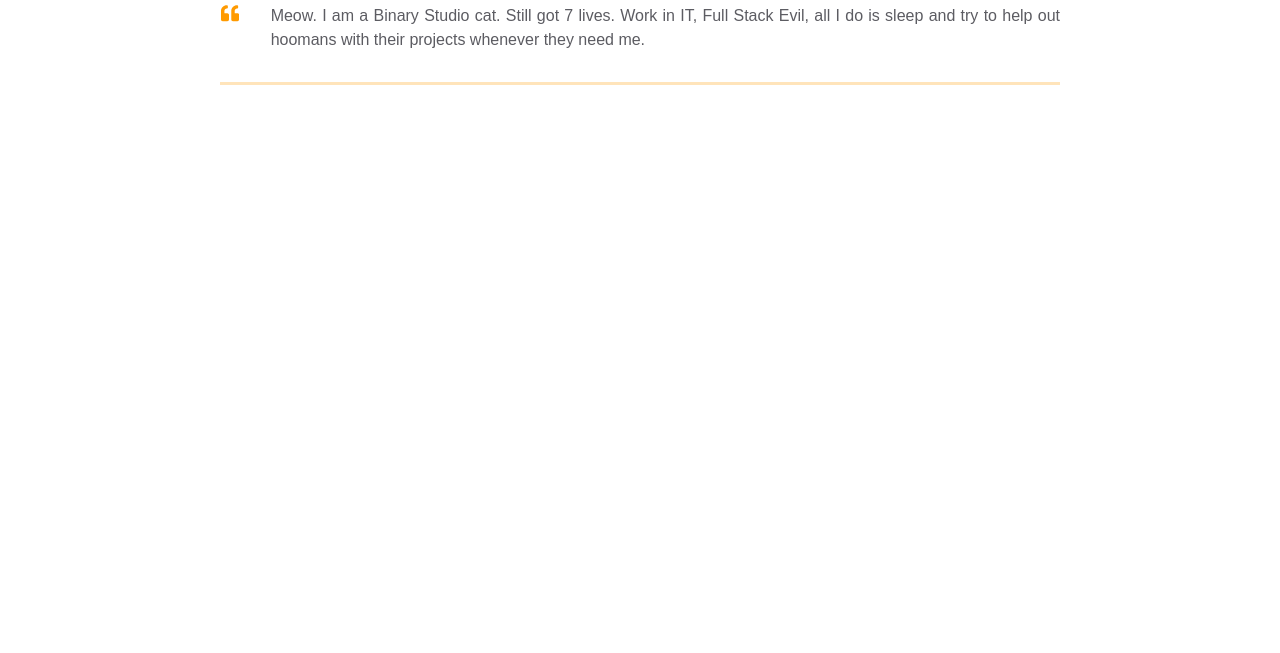
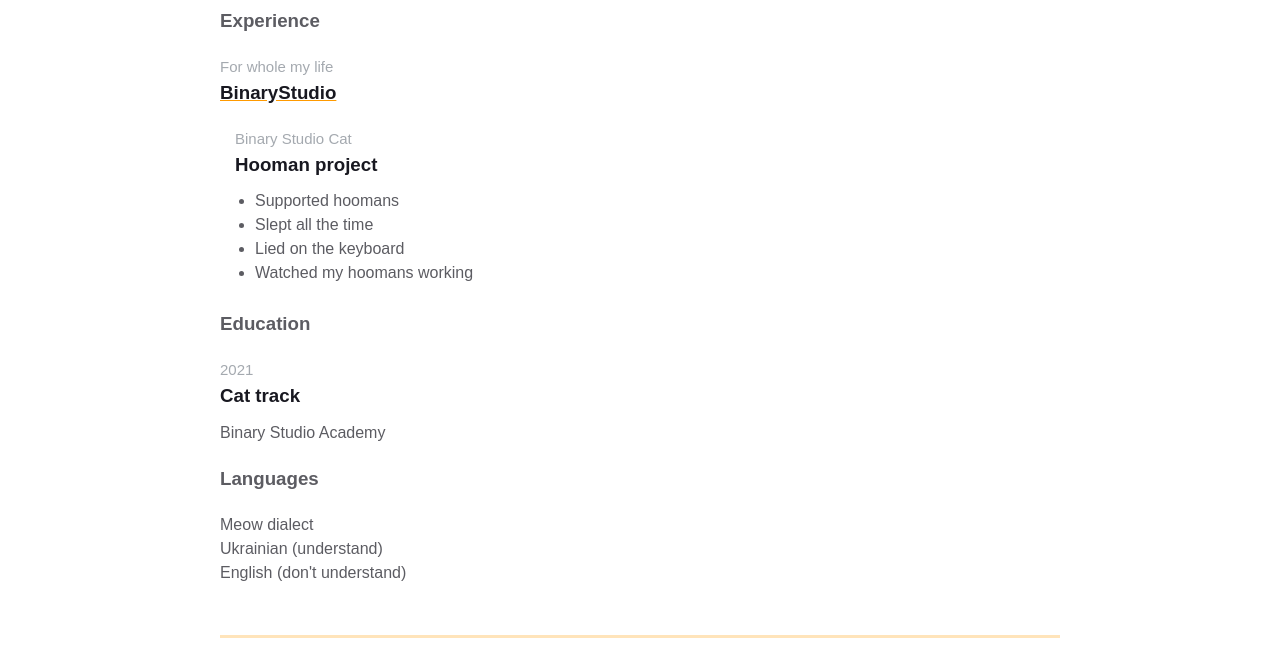
Before and after one commit to lera777/homepage, a plain HTML site: page index.html in a window 1280 px wide. Shown: the part 539-1192 px from the top of the page. Before the commit the page ends 800 px from the top, so only its background shows below. Drawn offline with Linux system fonts and the light colour scheme.

Commit message:
Added index.html body content

```diff
--- a/index.html
+++ b/index.html
@@ -7,7 +7,6 @@
     <meta name="viewport" content="width=device-width, initial-scale=1" />
   </head>
   <body>
-    ― Hello World! &#x1F609;
     <main>
         <div class="resume">
           <div class="container">
@@ -22,12 +21,7 @@
                   <img class="contact-info__avatar" src="assets/avatar.png" alt="Avatar">
                 </div>
 
-                <div class="contact-info__block"></div>
-              </div>
-            </div>
-          </div>
-        </div>
-      </main>
+                <div class="contact-info__block">
                     <a href="" rel="author" class="contact-info__item">
                         <div class="contact-info__item-icon-wrapper">
                           <svg class="contact-info__item-icon" xmlns="http://www.w3.org/2000/svg" viewBox="0 0 384 512">
@@ -48,23 +42,78 @@
                         </div>
                         <span>binary-studio</span>
                       </a>
+
+                </div>
+              </div>
+            </div>
+          </div>
+        </div>
+      </main>
+
+
       <div class="container">
         <div class="resume__block">
-          <div class="intro">
-            <div class="intro__icon-wrapper">
-              <svg class="intro__icon" xmlns="http://www.w3.org/2000/svg" viewBox="0 0 512 512">
-                <path
-                  d="M464 256h-80v-64c0-35.3 28.7-64 64-64h8c13.3 0 24-10.7 24-24V56c0-13.3-10.7-24-24-24h-8c-88.4 0-160 71.6-160 160v240c0 26.5 21.5 48 48 48h128c26.5 0 48-21.5 48-48V304c0-26.5-21.5-48-48-48zm-288 0H96v-64c0-35.3 28.7-64 64-64h8c13.3 0 24-10.7 24-24V56c0-13.3-10.7-24-24-24h-8C71.6 32 0 103.6 0 192v240c0 26.5 21.5 48 48 48h128c26.5 0 48-21.5 48-48V304c0-26.5-21.5-48-48-48z">
-                </path>
-              </svg>
+          <div class="skills">
+            <h3 class="skills__header">Skills</h3>
+            <p class="skills__text">Sleep, eat, more sleep, meow, mrrr, purr. </p>
           </div>
-            <p class="intro_text">Meow.
-              I am a Binary Studio cat. Still got 7 lives. Work in IT, Full Stack Evil,
-              all I do is sleep and try to help out hoomans with their projects whenever
-              they need me.
+
+        </div>
+      </div>
+      <div class="container">
+        <div class="resume__block">
+          <div class="main-info fh">
+
+            <div class="experiences">
+                <h3 class="experiences__header">Experience</h3>
+  <div class="experiences__company">
+    <div class="experiences__company-header">
+      <span class="experiences__company-header-durability">For whole my life</span>
+      <h3 class="experiences__company-header-name">BinaryStudio</h3>
+    </div>
+
+    <div class="experiences__company-project">
+      <span class="experiences__company-project-role">Binary Studio Cat</span>
+      <h3 class="experiences__company-project-name">Hooman project</h3>
+      <ul class="experiences__company-project-responsibilities">
+        <li>Supported hoomans</li>
+        <li>Slept all the time</li>
+        <li>Lied on the keyboard</li>
+        <li>Watched my hoomans working</li>
+      </ul>
+    </div>
+  </div>
+</div>
+            </div>
+
+            <div class="additional-info fv">
+                <div class="additional-info fv">
+                    <div class="additional-info__education">
+                      <h3 class="additional-info__education-header">Education</h3>
+                      <div class="additional-info__education-university">
+                        <span class="additional-info__education-university-durability">2021</span>
+                        <h3 class="additional-info__education-university-speciality">Cat track</h3>
+                        <p class="additional-info__education-university-name">Binary Studio Academy</p>
+                      </div>
+                    </div>
+
+                    <div class="additional-info__languages">
+                      <h3 class="additional-info__languages-header">Languages</h3>
+                      <p class="additional-info__languages-item">
+                        Meow dialect
+                      </p>
+                      <p class="additional-info__languages-item">
+                        Ukrainian (understand)
+                      </p>
+                      <p class="additional-info__languages-item">
+                        English (don't understand)
                       </p>
                     </div>
                   </div>
             </div>
+          </div>
+        </div>
+      </div>
+
   </body>
 </html>
```
Lines whose indentation alone changed are shown as unchanged.
